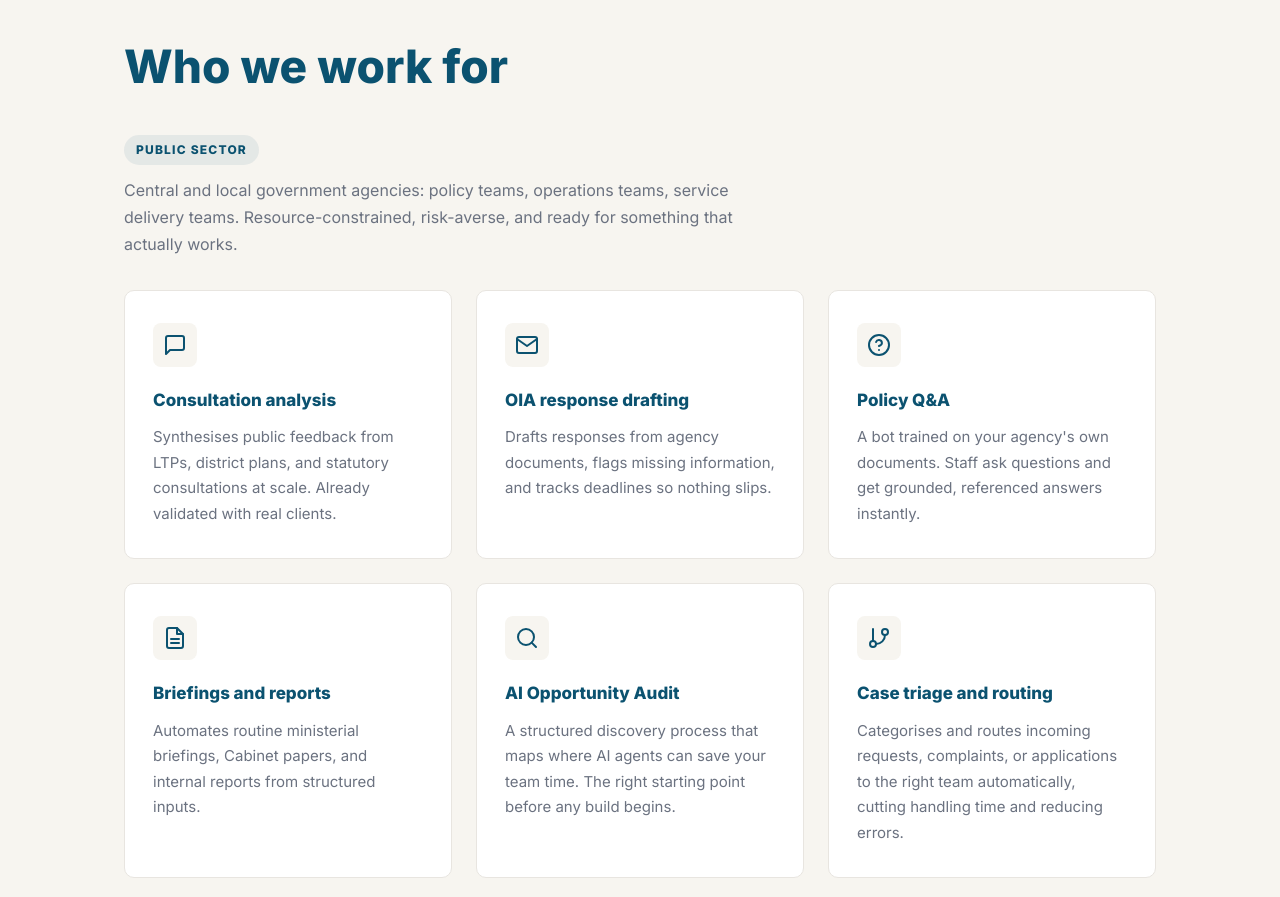
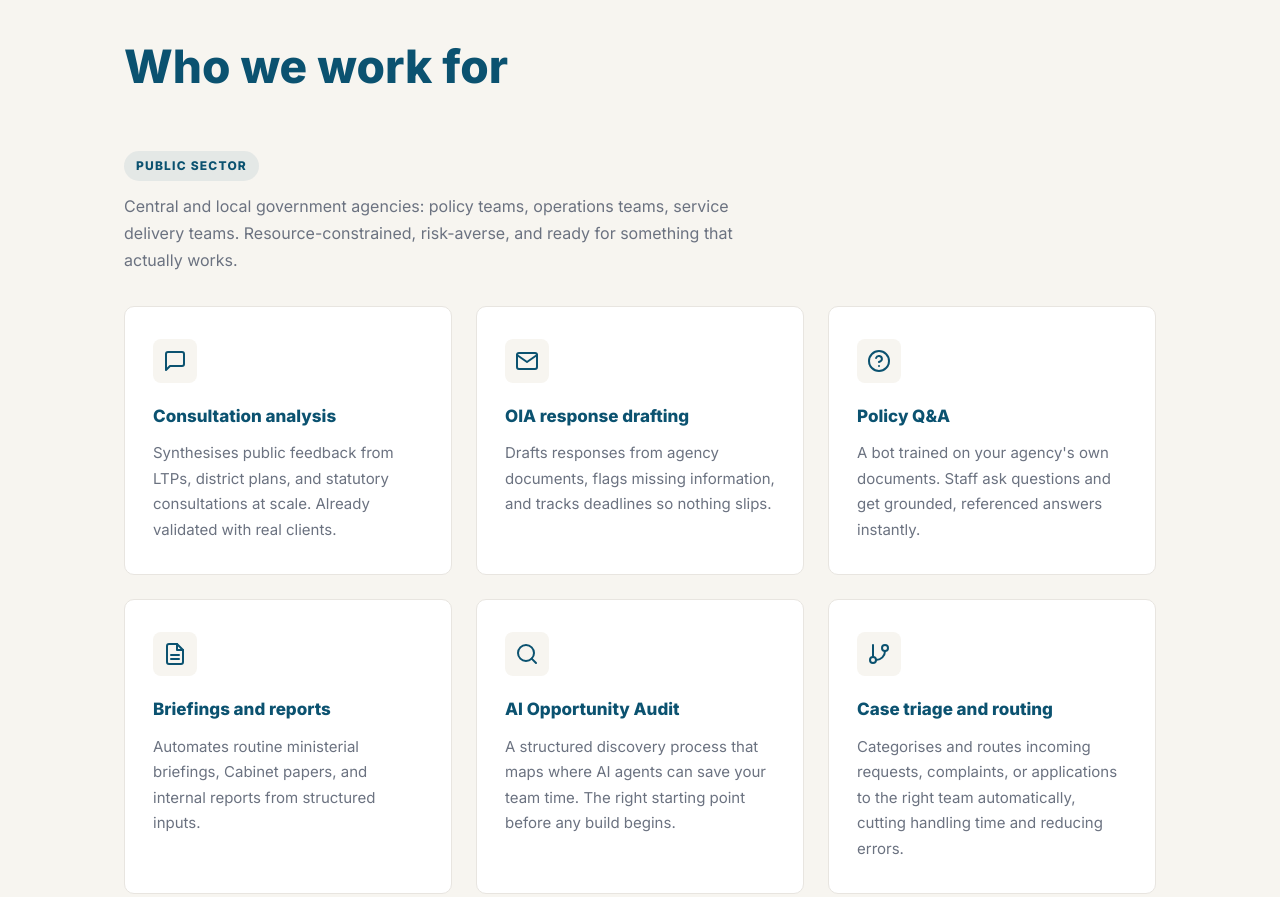
Before and after one commit to agency-ai-nz/agency-ai-website, a plain HTML site: page index.html in a window 1280 px wide. Shown: the part 1160-2057 px from the top of the page. Drawn offline with Linux system fonts and the light colour scheme.

Commit message:
Increase gap between Who we work for heading and Public sector tag

```diff
--- a/style.css
+++ b/style.css
@@ -283,7 +283,7 @@ header nav {
 .services h2 { font-size: clamp(30px, 4.5vw, 46px); }
 
 .services-group {
-  margin-top: 32px;
+  margin-top: 48px;
 }
 
 .services-group-header {
```
